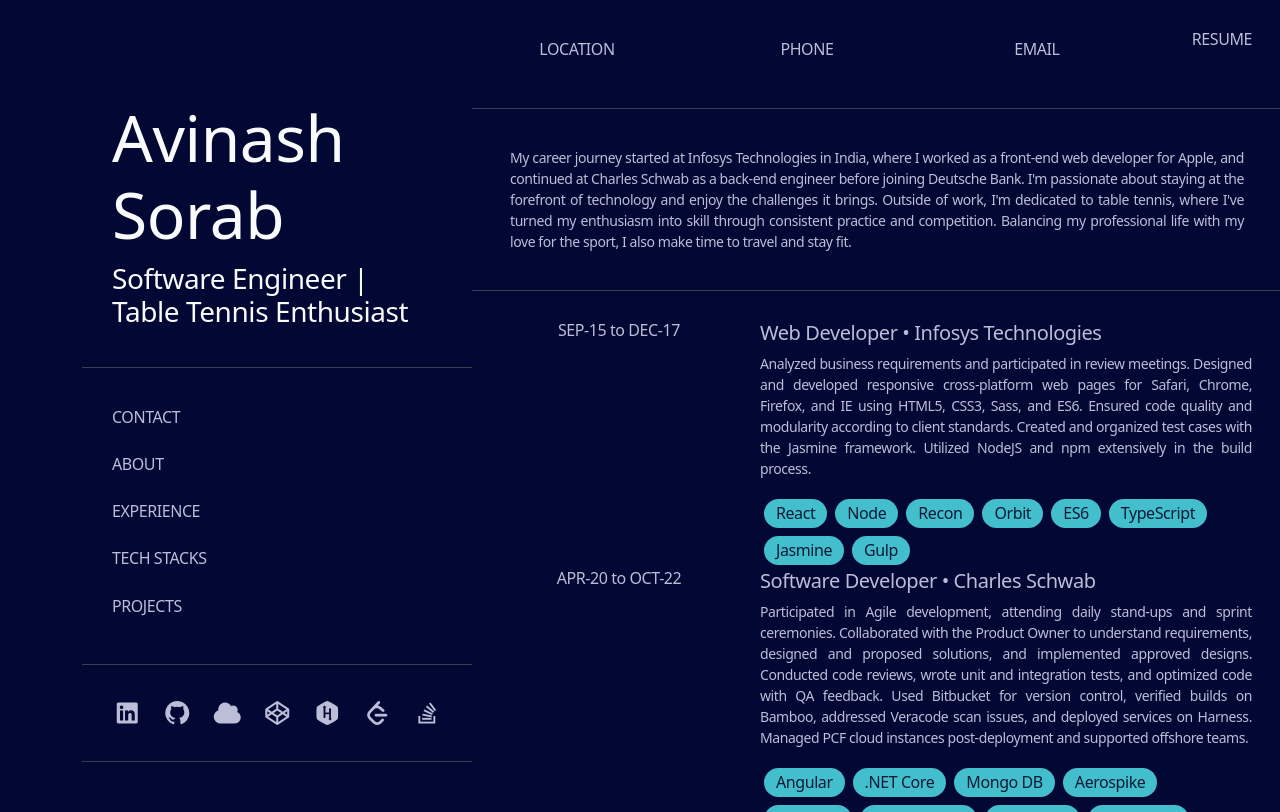
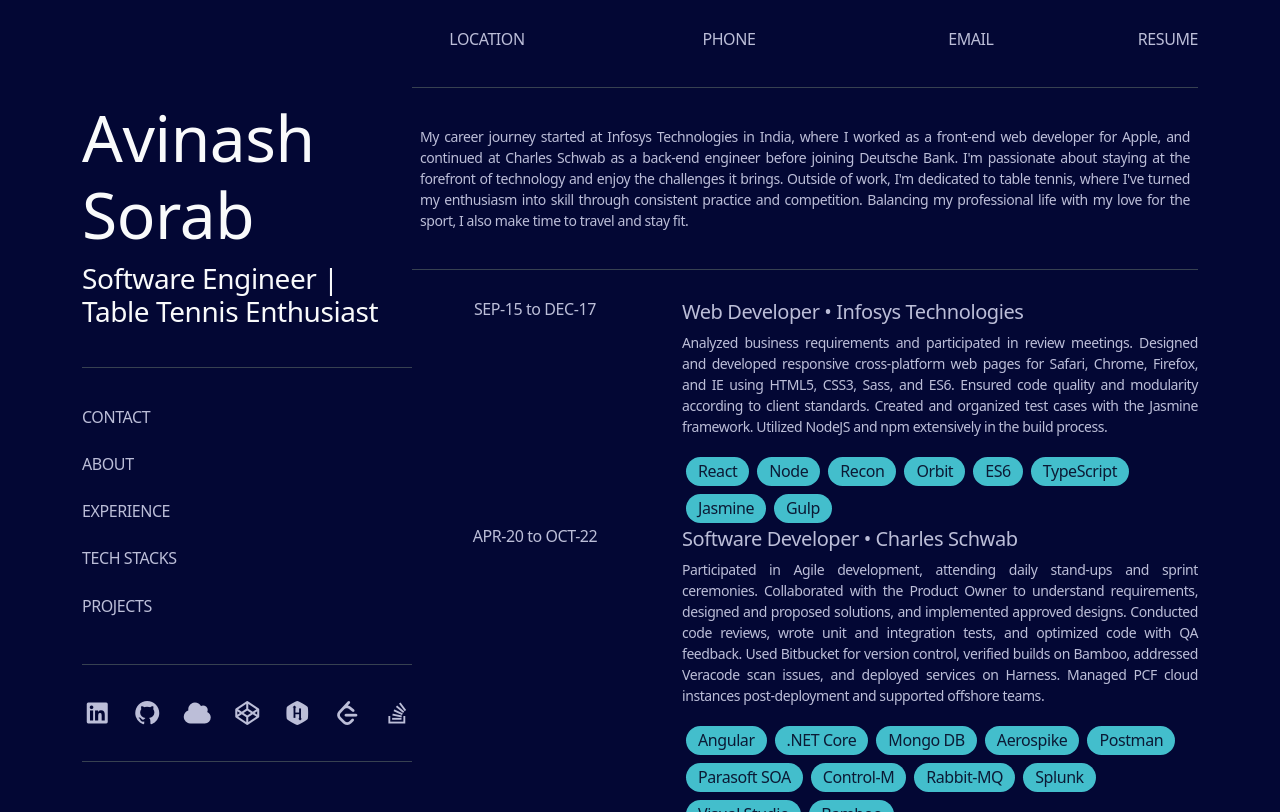
Before and after one commit to avinashsp93/resume-showcase, a React (Vite) app in the folder portfolio-vite/: page / in a window 1280 px wide. Shown: the top 812 px of the page. Built offline with nearby package versions, Linux system fonts and the light colour scheme.

Commit message:
fix layout issue for medium width

```diff
--- a/portfolio-vite/src/components/RightHalf/MainContent.css
+++ b/portfolio-vite/src/components/RightHalf/MainContent.css
@@ -6,14 +6,9 @@
   gap: 30px;
 }
 
-.contact ul li {
-  height: 40px;
-}
-
 .flip-inner {
   position: relative;
   width: 150px;
-  height: 40px;
   perspective: 1000px;
   transform-style: preserve-3d;
   transform-origin: center;
@@ -67,7 +62,7 @@
 
 .tech-icons-container {
   display: grid;
-  grid-template-columns: repeat(6, 1fr);
+  grid-template-columns: repeat(8, 1fr);
   justify-content: start;
   align-items: center;
   gap: 50px;
@@ -75,6 +70,14 @@
 }
 
 section {
-  padding: 30px;
+  padding: 30px 0;
   border-bottom: 1px solid var(--color-border);
 }
+
+@media (max-width: 1399px) {
+  .tech-icons-container {
+    grid-template-columns: repeat(6, 1fr);
+    gap: 50px;
+    padding: 50px;
+  }
+}
```
